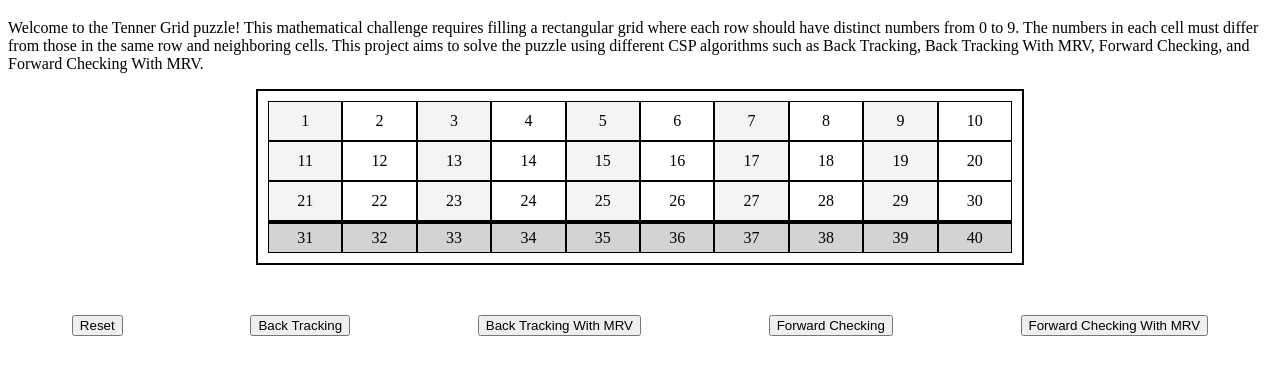
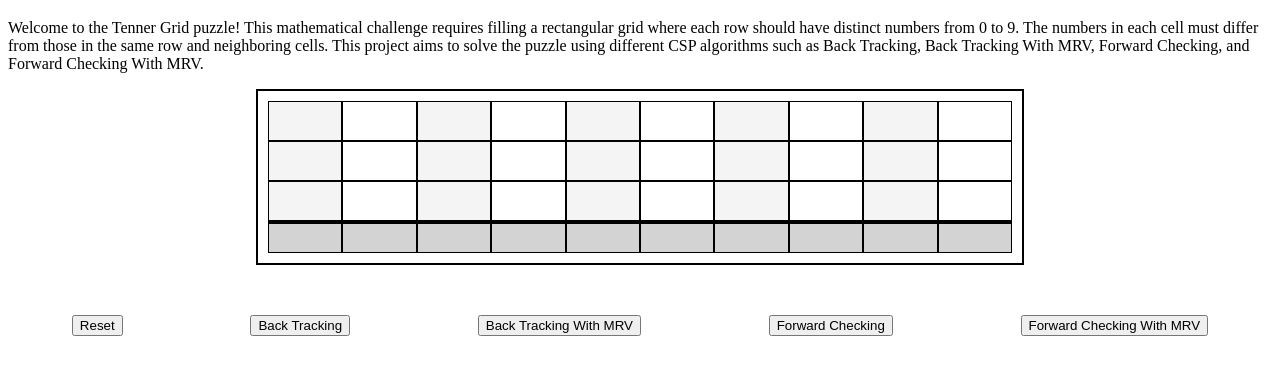
Before and after one commit to ZiadAlrzooq/TennerGridCSP, a plain HTML site: page index.html in a window 1280 px wide. Shown: the part 61-436 px from the top of the page. Drawn offline with Linux system fonts and the light colour scheme.

Commit message:
Added a new constraint class and some inital main code

```diff
--- a/CSP.js
+++ b/CSP.js
@@ -1,6 +1,6 @@
 // following code segments inspired from David Kopec's video about 'Constraint-Satisfaction Problems in Python'
 // https://www.youtube.com/watch?v=D1LVbE8nyXs
-class Constraint{
+export class NotEqualConstraint{
     constructor(variables) {
         this.variables = variables;
     }
@@ -22,7 +22,36 @@ class Constraint{
     }
 }
 
-class CSP {
+export class ColumnSumConstraint  {
+    constructor(variables) {
+        this.variables = variables;
+        this.targetVar = variables[variables.length-1]; // The last variable in the list is the targetSum variable(all previous variables should sum to this)
+    }
+
+    satisfied(assignment) {
+        let targetSum = assignment[this.targetVar];
+        if(targetSum === undefined) return true; // if the target sum hasn't been defined then we're still satisfied
+        let sum = 0;
+        let count = 0;
+        for(const variable of this.variables) {
+            if(variable !== this.targetVar) {
+                sum += assignment[variable];
+                count++;
+            }
+        }
+        // if all variables have been assigned and the sum is not equal to the target sum then we're not satisfied
+        if(count === this.variables.length-1 && sum !== targetSum) {
+            return false;
+        }
+        // or if the sum of the current assigned variables is greater than the target sum then we're not satisfied
+        if(sum > targetSum) {
+            return false;
+        }
+        // otherwise we're satisfied
+        return true;
+    }
+}
+export class CSP {
     constructor(variables, domains) {
         this.variables = variables;
         this.domains = domains;
--- a/index.html
+++ b/index.html
@@ -20,47 +20,6 @@
         Forward Checking, and Forward Checking With MRV.
       </p>
       <div class="grid">
-        <!-- Initial state of 30 elements-->
-        <div class="cell">1</div>
-        <div class="cell">2</div>
-        <div class="cell">3</div>
-        <div class="cell">4</div>
-        <div class="cell">5</div>
-        <div class="cell">6</div>
-        <div class="cell">7</div>
-        <div class="cell">8</div>
-        <div class="cell">9</div>
-        <div class="cell">10</div>
-        <div class="cell">11</div>
-        <div class="cell">12</div>
-        <div class="cell">13</div>
-        <div class="cell">14</div>
-        <div class="cell">15</div>
-        <div class="cell">16</div>
-        <div class="cell">17</div>
-        <div class="cell">18</div>
-        <div class="cell">19</div>
-        <div class="cell">20</div>
-        <div class="cell">21</div>
-        <div class="cell">22</div>
-        <div class="cell">23</div>
-        <div class="cell">24</div>
-        <div class="cell">25</div>
-        <div class="cell">26</div>
-        <div class="cell">27</div>
-        <div class="cell">28</div>
-        <div class="cell">29</div>
-        <div class="cell">30</div>
-        <div class="target-cell">31</div>
-        <div class="target-cell">32</div>
-        <div class="target-cell">33</div>
-        <div class="target-cell">34</div>
-        <div class="target-cell">35</div>
-        <div class="target-cell">36</div>
-        <div class="target-cell">37</div>
-        <div class="target-cell">38</div>
-        <div class="target-cell">39</div>
-        <div class="target-cell">40</div>
       </div>
       <div class="button-row">
         <button
@@ -84,5 +43,6 @@
       </div>
     </main>
     <footer></footer>
+    <script type="module" src="/main.js"></script>
   </body>
 </html>
--- a/main.js
+++ b/main.js
@@ -0,0 +1,28 @@
+import * as CSPModule from './CSP.js';
+const columns = 10;
+const rows = 3;
+// Create the grid cells
+for(let i = 0; i < rows; i++) {
+    for(let j = 0; j < columns; j++) {
+        let cell = document.createElement("div");
+        cell.className = "cell";
+        cell.innerText = '\u2003';
+        cell.setAttribute('data-row', `${i}`);
+        cell.setAttribute('data-col', `${j}`);
+        let grid = document.querySelector(".grid");
+        grid.appendChild(cell);
+    }
+}
+// Create the target cells
+for(let i = 0; i < columns; i++) {
+    let targetCell = document.createElement("div");
+    targetCell.className = "target-cell";
+    targetCell.innerText = '\u2003';
+    targetCell.setAttribute('data-col', `${i}`);
+    let grid = document.querySelector(".grid");
+    grid.appendChild(targetCell);
+}
+
+// The variables in our CSP will be the grid cells which we can get using the following code
+const variables = Array.from(document.querySelectorAll('.cell')).map(cell => cell.dataset.row + ',' + cell.dataset.col);
+console.log(variables);
```
